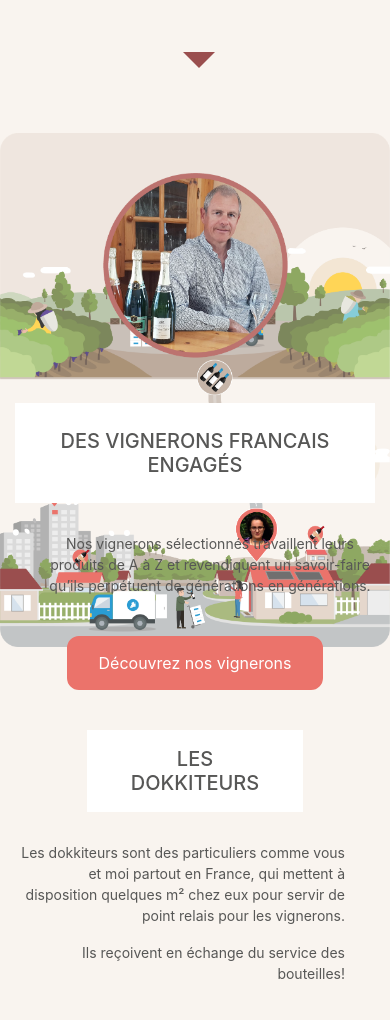
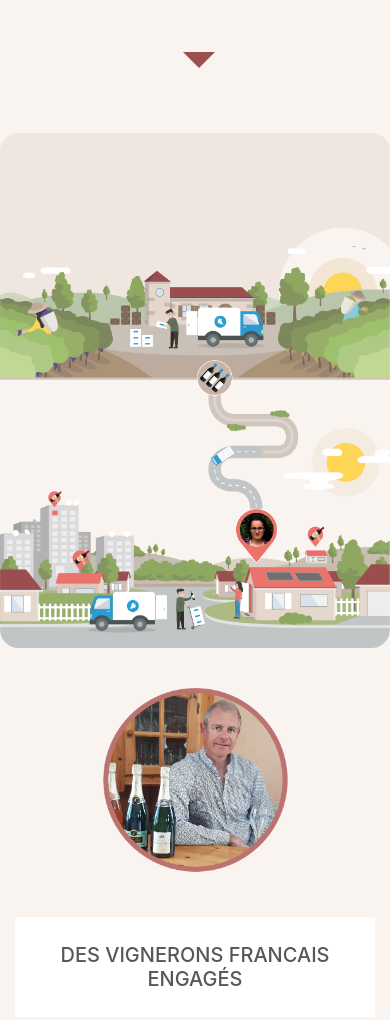
Before and after one commit to nicolasblanco/nicolasblanco.github.io, a plain HTML site: page index.html in a window 390 px wide. Shown: the part 2140-3160 px from the top of the page. Drawn offline with nearby package versions, Linux system fonts and the light colour scheme.

Commit message:
twer road image on mobiles

```diff
--- a/css/style.css
+++ b/css/style.css
@@ -156,9 +156,9 @@ nav .navbar-brand img {
 #becomeDokitto .container {
   background:  url(../images/bg.png) center center no-repeat;
   background-size: contain;
+  min-height: 800px;
 
 }
-#becomeDokitto img {max-width: 450px; margin: 0px auto; display: block}
 #becomeDokitto h2.white-box {
   padding: 26px 30px;
   background-color: #ffffff;
@@ -178,6 +178,8 @@ nav .navbar-brand img {
 }
 #becomeDokitto .person-img {
   max-width: 300px;
+  width: 90%;
+   margin: 0px auto; display: block
 }
 /*Smaller Map Section*/
 #smallMap {
@@ -191,6 +193,7 @@ nav .navbar-brand img {
 }
 #rensembleSection img {
   max-width: 339px;
+  width: 90%;
 }
 /*Contact Section*/
 #contactSection .bg-red {
@@ -308,7 +311,9 @@ footer .navbar-brand img {
 .mar-r-40 {margin-right: 40px;}
 .mar-r-30 {margin-right: 30px;}
 
-
+.hide-desktop {
+    display: none;
+  }
 
 @media screen and (max-width: 991px) {
 
@@ -338,9 +343,13 @@ footer .navbar-brand img {
   #becomeDokitto .d-center-sm .btn {
     margin-left:  auto;
   }
+  #becomeDokitto .small-white-box {
+    width: 100%;
+  }
   #becomeDokitto h2.small-white-box {
     text-align: center;
     align-self: center!important;
+    width: 100%;
   }
   #becomeDokitto .align-items-end {
      align-items: center!important;
@@ -360,3 +369,25 @@ footer .navbar-brand img {
     margin-left: 47px;
   }
 }
+
+@media screen and (max-width: 767px) {
+
+
+  #becomeDokitto .container {
+    background: none;
+  }
+  #becomeDokitto p.mar-l-30,
+  #becomeDokitto p.mar-r-30 {
+    margin-left: 0px;
+    margin-right: 0px;
+  }
+  p.text-right {
+    text-align: center !important;
+  }
+  .hide-mobile {
+    display: none;
+  }
+  .hide-desktop {
+    display: block;
+  }
+}
--- a/index.html
+++ b/index.html
@@ -128,6 +128,9 @@
 
     <!-- Become a Dokkito -->
     <section id="becomeDokitto">
+        <div class="hide-desktop">
+            <img class="img-fluid" src="images/bg.png" alt="Devenir Dokkiteur">
+        </div>
         <div class="container">
             <div class="row">
                 <div class="col-md-6">
```
